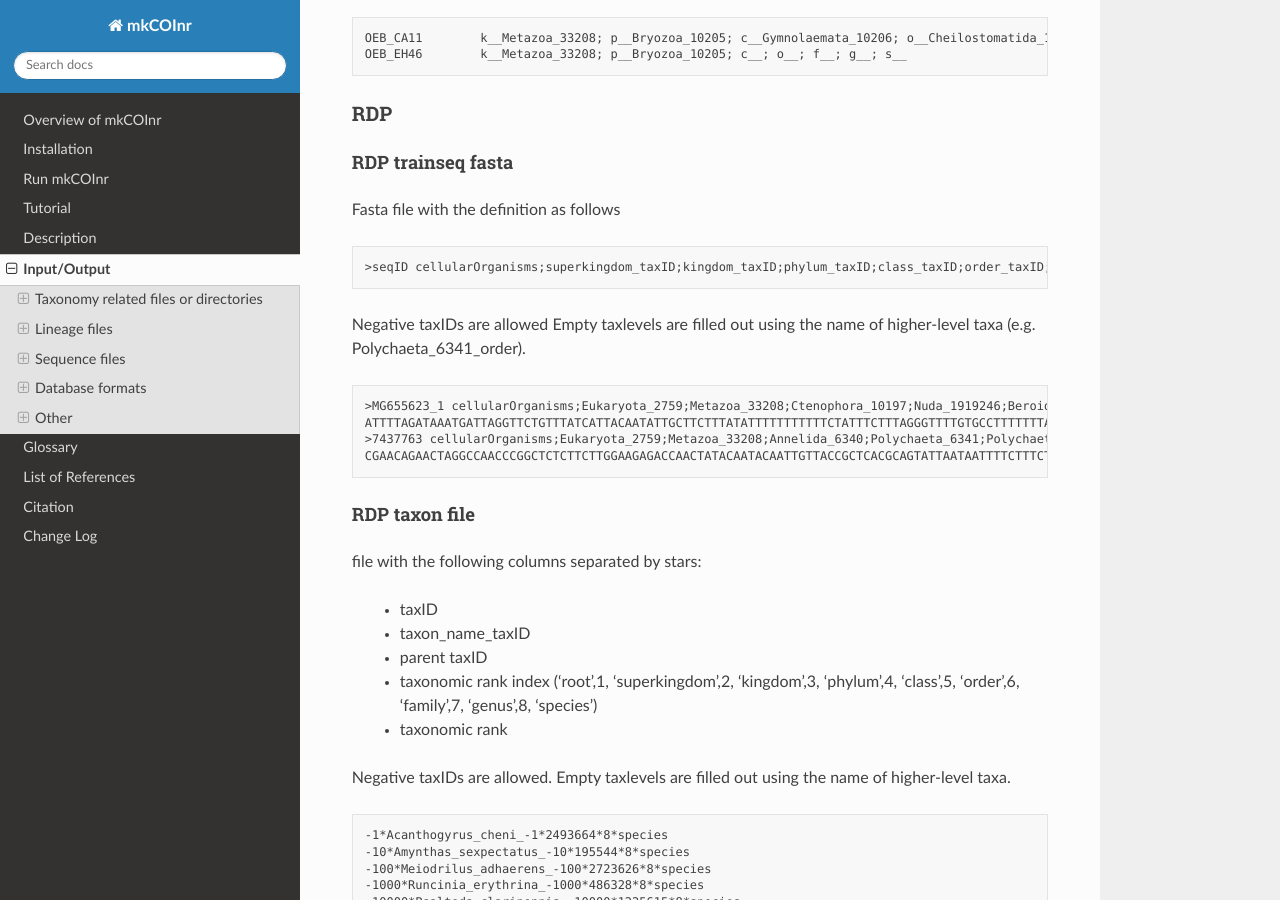
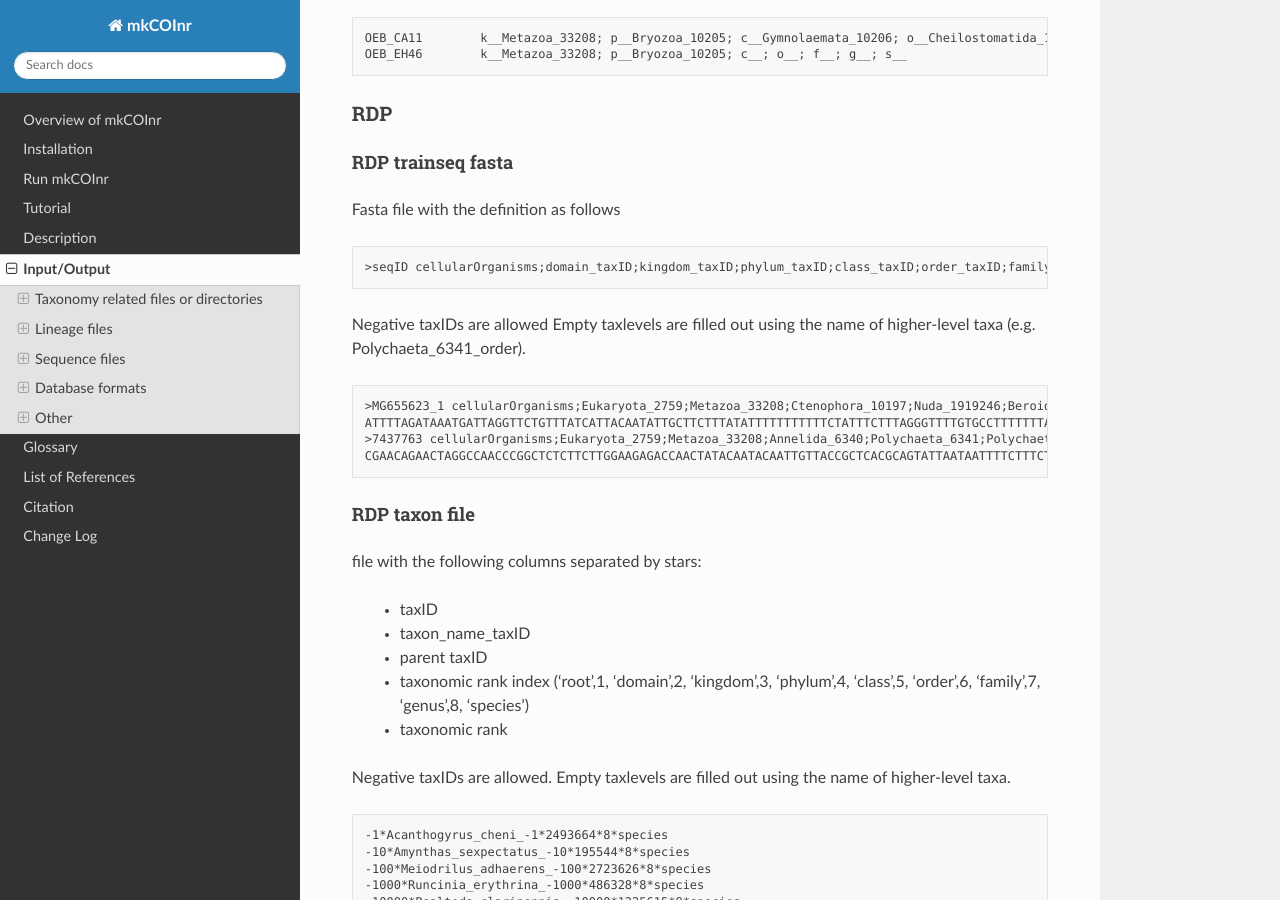
Before and after one commit to meglecz/mkCOInr, a Sphinx documentation site: the page built from doc/content/io.rst, in a window 1280 px wide and 900 px high, scrolled down 7518 px. Built offline with Sphinx 7.4.7 and the Read the Docs theme 3.1.0, drawn with Linux system fonts in a browser that asks for light colours; some of the changed text lies outside the part shown.

Commit message:
adapt taxonomy

```diff
--- a/doc/content/changelog.rst
+++ b/doc/content/changelog.rst
@@ -54,3 +54,9 @@ Version 0.4.0 (09 May, 2025)
             - then smallest difference in taxlevel
             - then prefer a valid scientific name if choice between synonyms and scientific names
             - taxon name in BOLD mathcing a scientific name of the taxid (for homotypic synomyms it is possible to have different scientific names)
+
+Version 0.5.0 (23 May, 2025)
+
+    - download_taxonomy.pl, format_db.pl, add_taxids.pl
+
+        adapt script to use domain with tax_rank_index 1, instead of superkingdom
--- a/doc/content/glossary.rst
+++ b/doc/content/glossary.rst
@@ -6,7 +6,7 @@ Glossary
 ranked lineage
 ------------------------------------------------
 
-Taxonomic lineage of a taxon, containing the major taxonomic ranks: superkingdom, kingdom, phylum, class, order, family, genus, species
+Taxonomic lineage of a taxon, containing the major taxonomic ranks: domain, kingdom, phylum, class, order, family, genus, species
 
 .. _seqid_glossary:
 
@@ -39,6 +39,6 @@ taxlevel index
 
 Integer associated to a major taxonomic rank.
 
-0 => root, 1=> superkingdom, 2=> kingdom, 3=> phylum, 4=> class, 5=> order, 6=> family, 7=> genus, 8=> species
+0 => root, 1=> domain, 2=> kingdom, 3=> phylum, 4=> class, 5=> order, 6=> family, 7=> genus, 8=> species
 
 Levels in between have 0.5 added to the next highest level (e.g. 5.5 for infraorder and for superfamily).
--- a/doc/content/io.rst
+++ b/doc/content/io.rst
@@ -39,7 +39,7 @@ tsv file with the following columns:
 
 	tax_id	parent_tax_id	rank	name_txt	old_tax_id	taxlevel	synonyms
 	1	1	no rank	root		0
-	2	131567	superkingdom	Bacteria		1	Prokaryotae;Prokaryota;Procaryotae
+	2	131567	domain	Bacteria		1	Prokaryotae;Prokaryota;Procaryotae
 	6	335928	genus	Azorhizobium		7
 	7	6	species	Azorhizobium caulinodans	395	8	Azotirhizobium caulinodans
 	-34968	2778801	subfamily	Callithamnioideae		6.5
@@ -204,7 +204,7 @@ tsv file with the following columns:
     - taxID
     - homonymy
     - number of sequences
-    - superkingdom
+    - domain
     - kingdom
     - phylum
     - class
@@ -216,7 +216,7 @@ tsv file with the following columns:
 
 .. code-block:: bash
 
-	taxon	taxID	homonymy	number of sequences	superkingdom	kingdom	phylum	class	order	family	genus	species
+	taxon	taxID	homonymy	number of sequences	domain	kingdom	phylum	class	order	family	genus	species
 	Abylidae	316207	0	33	Eukaryota	Metazoa	Cnidaria	Hydrozoa	Siphonophorae	Abylidae
 
 
@@ -288,7 +288,7 @@ tsv file with the following columns:
     - subfamily
     - genus
     - species
-    - ncbi_superkingdom
+    - ncbi_domain
     - ncbi_kingdom
     - ncbi_phylum
     - ncbi_class
@@ -301,7 +301,7 @@ tsv file with the following columns:
 
 .. code-block:: bash
 
-	match_lineage_proportion	ncbi_taxname	ncbi_taxlevel	ncbi_TaxID	phylum	class	order	family	subfamily	genus	species	ncbi_superkingdom	ncbi_kingdom	ncbi_phylum	ncbi_class	ncbi_order	ncbi_family	ncbi_genus	ncbi_species	ncbi_taxname	seqIDs
+	match_lineage_proportion	ncbi_taxname	ncbi_taxlevel	ncbi_TaxID	phylum	class	order	family	subfamily	genus	species	ncbi_domain	ncbi_kingdom	ncbi_phylum	ncbi_class	ncbi_order	ncbi_family	ncbi_genus	ncbi_species	ncbi_taxname	seqIDs
 	0.4	Bolbophorus	genus	186184	Platyhelminthes	Trematoda	Diplostomida	Diplostomidae	Bolbophorinae	Bolbophorus		Eukaryota	Metazoa	Platyhelminthes	Trematoda	Strigeidida	Bolbophoridae	Bolbophorus		Bolbophorus	12416284;9942141;15268484;12416286;12416287;12416283;12417832;3490428;12417833;5993483;12416282;12416285;12416280;12416281
 	0.33	Sylon hippolytes	species	399056	Arthropoda	Hexanauplia		Clistosaccidae		Sylon	Sylon hippolytes	Eukaryota	Metazoa	Arthropoda	Thecostraca		Sylonidae	Sylon	Sylon hippolytes	Sylon hippolytes	2631808;2631807;2631809;2631789;2631806;2631805
 
@@ -410,8 +410,8 @@ The sequence tsv and the taxonomy files can be formatted by :ref:`format_db.pl<f
     - taxon
     - taxID
     - taxlevel
-    - superkingdom
-    - superkingdom_taxID
+    - domain
+    - domain_taxID
     - kingdom
     - kingdom_taxID
     - phylum
@@ -429,7 +429,7 @@ The sequence tsv and the taxonomy files can be formatted by :ref:`format_db.pl<f
 
 .. code-block:: bash
 
-	seqID	taxon	taxID	taxlevel	superkingdom	superkingdom_taxID	kingdom	kingdom_taxID	phylum	phylum_taxID	class	class_taxID	order	order_taxID	family	family_taxID	genus	genus_taxID	species	species_taxID	sequence
+	seqID	taxon	taxID	taxlevel	domain	domain_taxID	kingdom	kingdom_taxID	phylum	phylum_taxID	class	class_taxID	order	order_taxID	family	family_taxID	genus	genus_taxID	species	species_taxID	sequence
 	5423724	Aspidoscopulia australia	1001026	8	Eukaryota	2759	Metazoa	33208	Porifera	6040	Hexactinellida	60882	Hexactinosida	98040	Farreidae	98041	Aspidoscopulia	999811	Aspidoscopulia_australia1001026	GGATCTCTATTAGAAGACGACCACACCTATAACGTTGTAGTTACAGCTCACGC...
 
 
@@ -489,7 +489,7 @@ Fasta file with the definition as follows
 
 .. code-block:: bash
 
-	>seqID cellularOrganisms;superkingdom_taxID;kingdom_taxID;phylum_taxID;class_taxID;order_taxID;family_taxID;genus_taxID;species_taxID
+	>seqID cellularOrganisms;domain_taxID;kingdom_taxID;phylum_taxID;class_taxID;order_taxID;family_taxID;genus_taxID;species_taxID
 
 
 Negative taxIDs are allowed
@@ -513,7 +513,7 @@ file with the following columns separated by stars:
     - taxID
     - taxon_name_taxID
     - parent taxID
-    - taxonomic rank index ('root',1, 'superkingdom',2, 'kingdom',3, 'phylum',4, 'class',5, 'order',6, 'family',7, 'genus',8, 'species')
+    - taxonomic rank index ('root',1, 'domain',2, 'kingdom',3, 'phylum',4, 'class',5, 'order',6, 'family',7, 'genus',8, 'species')
     - taxonomic rank
 
 Negative taxIDs are allowed.
@@ -588,7 +588,7 @@ Taxonomy file with the following columns:
 
 	tax_id	parent_tax_id	rank	name_txt	old_tax_id	taxlevel
 	1	1	no rank	root		0
-	2	131567	superkingdom	Bacteria		1
+	2	131567	domain	Bacteria		1
 	6	335928	genus	Azorhizobium		7
 	7	6	species	Azorhizobium caulinodans	395	8
 	9	32199	species	Buchnera aphidicola	28241	8
--- a/doc/content/tutorial.rst
+++ b/doc/content/tutorial.rst
@@ -240,7 +240,7 @@ Select sequences from existing database
 Select sequences for a list of taxa with a minimum taxonomic rank
 ^^^^^^^^^^^^^^^^^^^^^^^^^^^^^^^^^^^^^^^^^^^^^^^^^^^^^^^^^^^^^^^^^^^^^^^^^^
 
-Sequences can be selected for a list of taxa and/or for a minimum taxonomic level (species/genus/family/order/class/phylum/kingdom/superkingdom/root)
+Sequences can be selected for a list of taxa and/or for a minimum taxonomic level (species/genus/family/order/class/phylum/kingdom/domain/root)
 
 The input file (:ref:`-taxon_list <taxon_list_io>`) contains a list of taxa and eventually their taxIDs (see example data/example/taxon_list.tsv).
 
```
Also changed, not shown: 9 other files.
